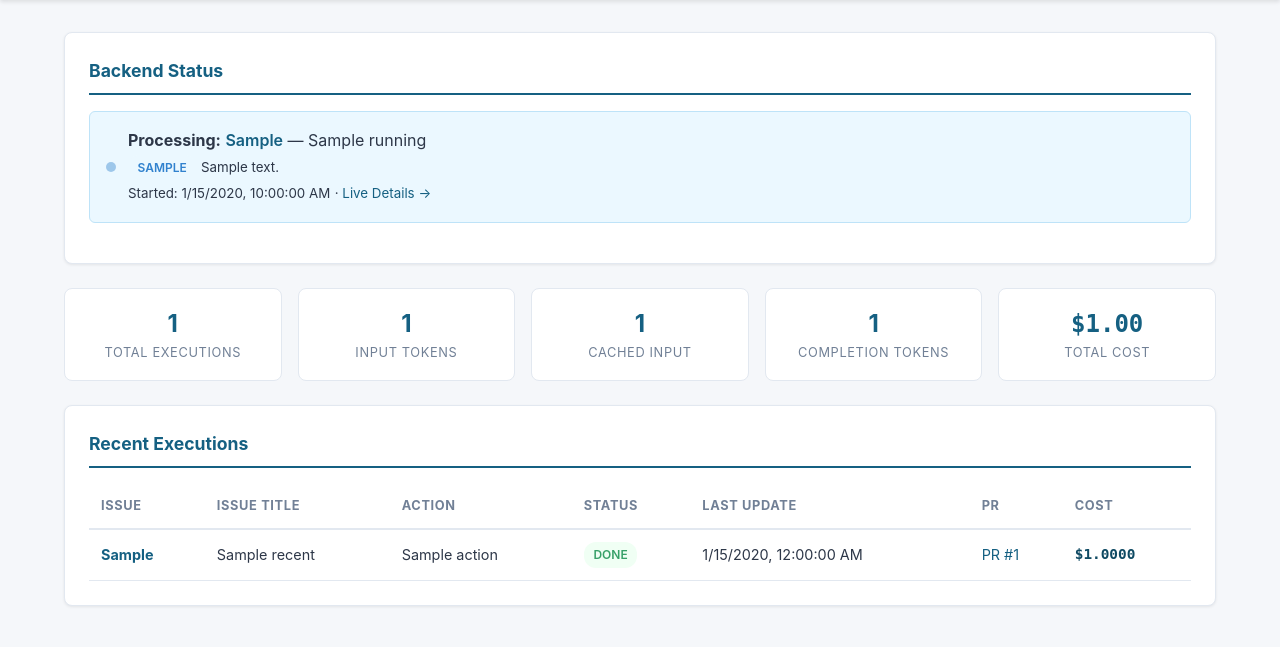
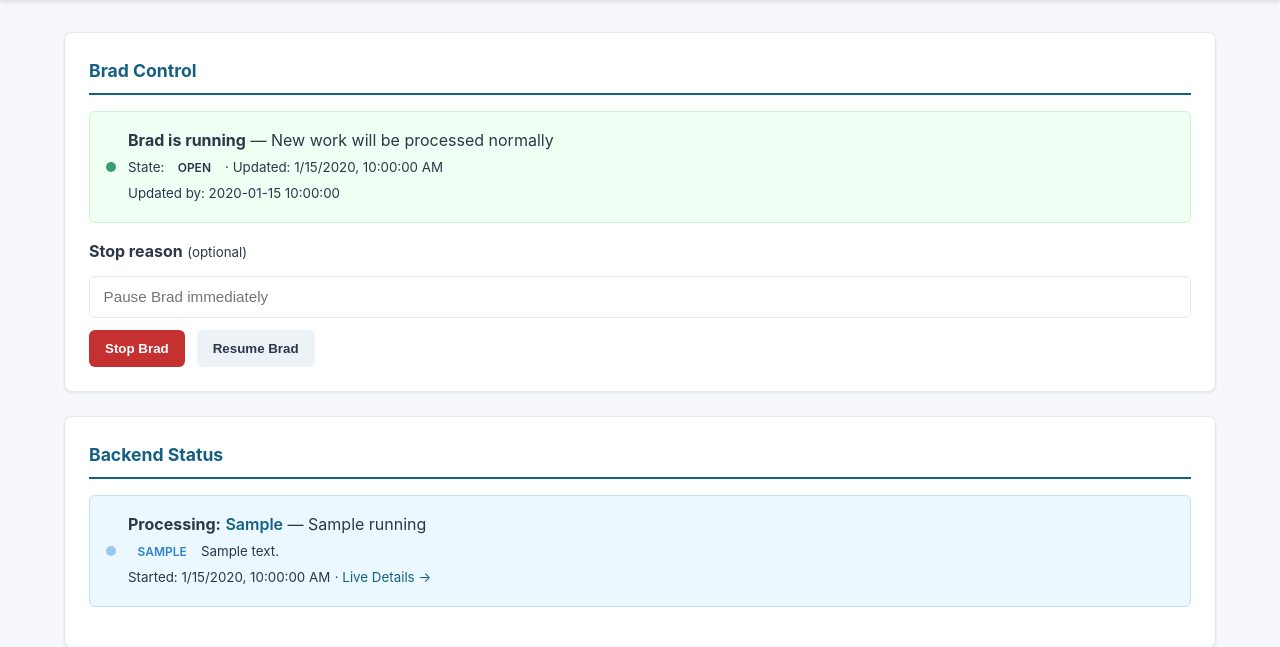
Before and after one commit to ai-brad/brad, a Python web app: template brad/gui/templates/dashboard.html in a window 1280 px wide. Shown: the part 60-707 px from the top of the page. Before the commit the page ends 668 px from the top, so only its background shows below. Run offline with Jinja, Linux system fonts and the light colour scheme; the template is opened without the code that fills it: most values are stand-ins (such as "Sample title", 1, 10 or a date in 2020).

Commit message:
feat(gui): add global Brad stop control

```diff
--- a/brad/gui/static/style.css
+++ b/brad/gui/static/style.css
@@ -180,6 +180,7 @@ body {
 .badge-completed { background: #f0fff4; color: var(--brad-success); }
 .badge-error { background: #fff5f5; color: var(--brad-error); }
 .badge-stuck { background: #fffff0; color: var(--brad-warning); }
+.badge-stopped { background: #fff5e6; color: #b7791f; }
 .badge-merged { background: #f5f0ff; color: var(--brad-merged); }
 
 /* ==================== Status indicator ==================== */
@@ -197,6 +198,11 @@ body {
     border: 1px solid #c6f6d5;
 }
 
+.status-box.stopped {
+    background: #fffaf0;
+    border: 1px solid #f6ad55;
+}
+
 .status-box.active {
     background: #ebf8ff;
     border: 1px solid #bee3f8;
@@ -210,6 +216,7 @@ body {
 }
 
 .status-dot.idle { background: var(--brad-success); }
+.status-dot.stopped { background: #dd6b20; }
 .status-dot.active { background: var(--brad-running); animation: pulse 1.5s infinite; }
 
 @keyframes pulse {
@@ -244,6 +251,46 @@ body {
     color: var(--brad-text-muted);
     text-transform: uppercase;
     letter-spacing: 0.05em;
+}
+
+/* ==================== Control form ==================== */
+.control-form {
+    display: grid;
+    gap: 0.75rem;
+    margin-top: 1rem;
+}
+
+.control-form input[type="text"] {
+    width: 100%;
+    padding: 0.7rem 0.85rem;
+    border: 1px solid var(--brad-border);
+    border-radius: 6px;
+    font-size: 0.95rem;
+}
+
+.control-actions {
+    display: flex;
+    gap: 0.75rem;
+    flex-wrap: wrap;
+}
+
+.danger-button,
+.secondary-button {
+    border: 0;
+    border-radius: 6px;
+    padding: 0.7rem 1rem;
+    font-weight: 600;
+    cursor: pointer;
+}
+
+.danger-button {
+    background: #c53030;
+    color: #fff;
+}
+
+.secondary-button {
+    background: #edf2f7;
+    color: var(--brad-text);
 }
 
 /* ==================== Table ==================== */
--- a/brad/gui/templates/dashboard.html
+++ b/brad/gui/templates/dashboard.html
@@ -2,6 +2,37 @@
 {% block title %}Dashboard{% endblock %}
 
 {% block content %}
+
+<div class="card" id="control-card">
+    <h2>Brad Control</h2>
+    <div class="status-box {% if control.state == 'stopped' %}stopped{% else %}idle{% endif %}" id="control-status-box">
+        <span class="status-dot {% if control.state == 'stopped' %}stopped{% else %}idle{% endif %}" id="control-status-dot"></span>
+        <div id="control-status-text">
+            {% if control.state == 'stopped' %}
+            <strong>Brad is stopped</strong>
+            {% if control.reason %} — {{ control.reason }}{% endif %}
+            {% else %}
+            <strong>Brad is running</strong> — New work will be processed normally
+            {% endif %}
+            <br>
+            <small>State: <span class="badge badge-{{ control.state }}" id="control-state-badge">{{ control.state|upper }}</span></small>
+            {% if control.updated_at %}
+            <small> · Updated: <span data-utc="{{ control.updated_at }}">{{ control.updated_at }}</span></small>
+            {% endif %}
+            {% if control.updated_by %}
+            <br><small>Updated by: {{ control.updated_by }}</small>
+            {% endif %}
+        </div>
+    </div>
+    <form class="control-form" method="post" action="/api/control/stop">
+        <label for="control-reason"><strong>Stop reason</strong> <small>(optional)</small></label>
+        <input id="control-reason" name="reason" type="text" placeholder="Pause Brad immediately" maxlength="200">
+        <div class="control-actions">
+            <button type="submit" class="danger-button">Stop Brad</button>
+            <button type="submit" formaction="/api/control/resume" class="secondary-button">Resume Brad</button>
+        </div>
+    </form>
+</div>
 
 <div class="card" id="status-card">
     <h2>Backend Status</h2>
@@ -110,12 +141,18 @@ function fmtCost(n) { return '$' + (n || 0).toFixed(2); }
 function fmtCost4(n) { return '$' + (n || 0).toFixed(4); }
 function truncate(s, n) { return s && s.length > n ? s.substring(0, n) + '…' : (s || ''); }
 function executionHref(ex) { return '/execution/' + ex.id; }
+function escapeHtml(s) {
+    return (s || '').replace(/[&<>"']/g, function(ch) {
+        return ({'&': '&amp;', '<': '&lt;', '>': '&gt;', '"': '&quot;', "'": '&#39;'})[ch];
+    });
+}
 
 function badgeClass(status) {
     if (status === 'completed') return 'badge-completed';
     if (status === 'running') return 'badge-running';
     if (status === 'error') return 'badge-error';
     if (status === 'stuck') return 'badge-stuck';
+    if (status === 'stopped') return 'badge-stopped';
     return 'badge-running';
 }
 
@@ -123,6 +160,15 @@ function executionStatusLabel(status) {
     if (!status) return '';
     if (status === 'completed') return 'DONE';
     return status.toUpperCase();
+}
+
+function controlStatusClass(state) {
+    return state === 'stopped' ? 'stopped' : 'idle';
+}
+
+function controlStatusLabel(state) {
+    if (!state) return '';
+    return state.toUpperCase();
 }
 
 function wireExecutionTableClicks(tbody) {
@@ -156,6 +202,26 @@ function refreshDashboard() {
             document.getElementById('stat-cached-prompt-tokens').textContent = fmtNum(data.totals.total_cached_prompt_tokens);
             document.getElementById('stat-completion-tokens').textContent = fmtNum(data.totals.total_completion_tokens);
             document.getElementById('stat-cost').textContent = fmtCost(data.totals.total_cost);
+
+            var control = data.control || {};
+            var controlBox = document.getElementById('control-status-box');
+            var controlDot = document.getElementById('control-status-dot');
+            var controlText = document.getElementById('control-status-text');
+            var controlBadge = document.getElementById('control-state-badge');
+            if (controlBox && controlDot && controlText && controlBadge) {
+                controlBox.className = 'status-box ' + controlStatusClass(control.state);
+                controlDot.className = 'status-dot ' + controlStatusClass(control.state);
+                controlText.innerHTML = control.state === 'stopped'
+                    ? '<strong>Brad is stopped</strong>' + (control.reason ? ' — ' + escapeHtml(control.reason) : '') +
+                      '<br><small>State: <span class="badge badge-stopped" id="control-state-badge">STOPPED</span></small>' +
+                      (control.updated_at ? ' <small>· Updated: ' + fmtLocalTime(control.updated_at) + '</small>' : '') +
+                      (control.updated_by ? '<br><small>Updated by: ' + escapeHtml(control.updated_by) + '</small>' : '')
+                    : '<strong>Brad is running</strong> — New work will be processed normally' +
+                      '<br><small>State: <span class="badge badge-running" id="control-state-badge">RUNNING</span></small>' +
+                      (control.updated_at ? ' <small>· Updated: ' + fmtLocalTime(control.updated_at) + '</small>' : '') +
+                      (control.updated_by ? '<br><small>Updated by: ' + escapeHtml(control.updated_by) + '</small>' : '');
+                controlBadge = document.getElementById('control-state-badge');
+            }
 
             // Update status card
             var sc = document.getElementById('status-card');
--- a/pyproject.toml
+++ b/pyproject.toml
@@ -20,6 +20,7 @@ test = [
     "pytest>=7.4.0",
     "pytest-cov>=4.1.0",
     "pytest-mock>=3.11.1",
+    "pytest-xdist>=3.8.0",
 ]
 
 [build-system]
```
Also changed, not shown: brad.py (+7 -0 lines), brad/adapters/ci_cd/github_actions_adapter.py (+7 -0 lines), brad/adapters/code_repository/github_adapter.py (+9 -0 lines), brad/db.py (+68 -0 lines), brad/execution_liveness.py (+27 -7 lines), brad/gui/app.py (+59 -1 lines), brad/orchestrator.py (+94 -0 lines), tests/test_stop_control.py (added, +95 -0 lines), brad/migrations/009_brad_control_state.sql (added), 1 other file.
